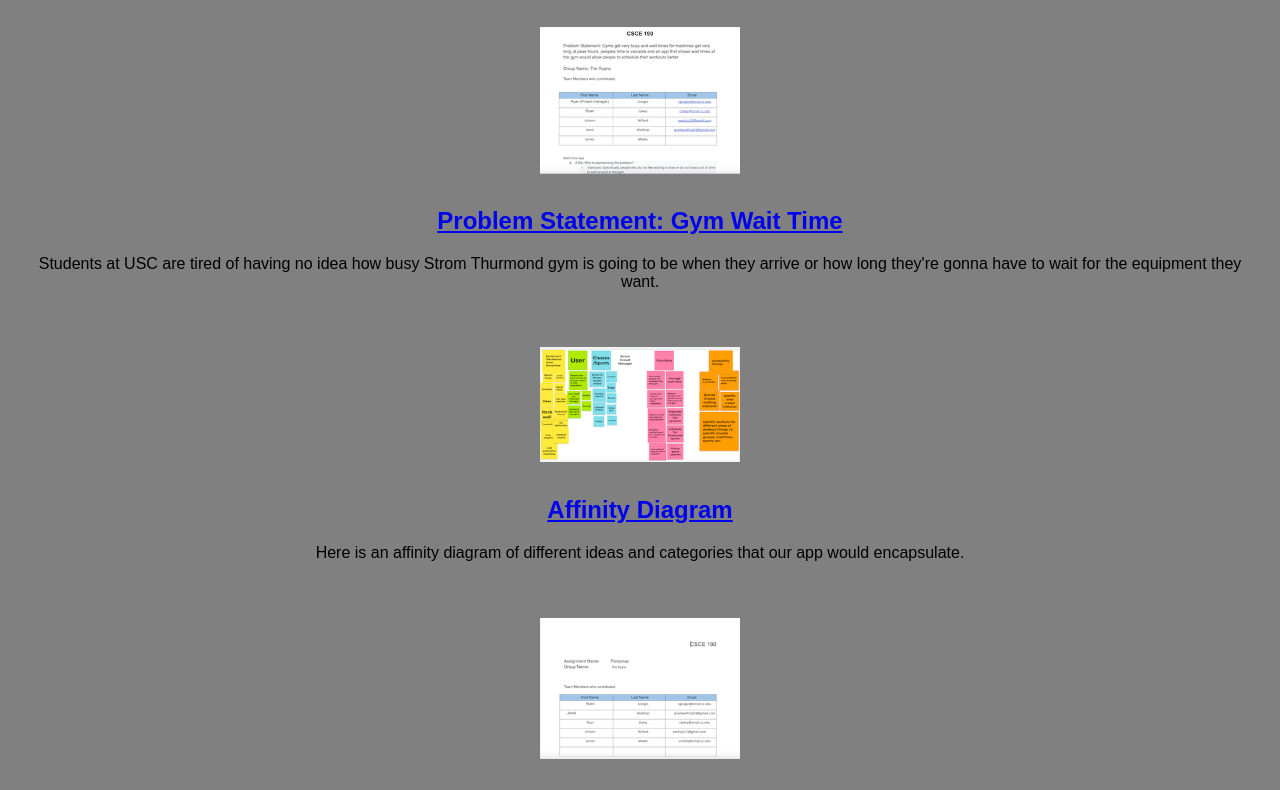
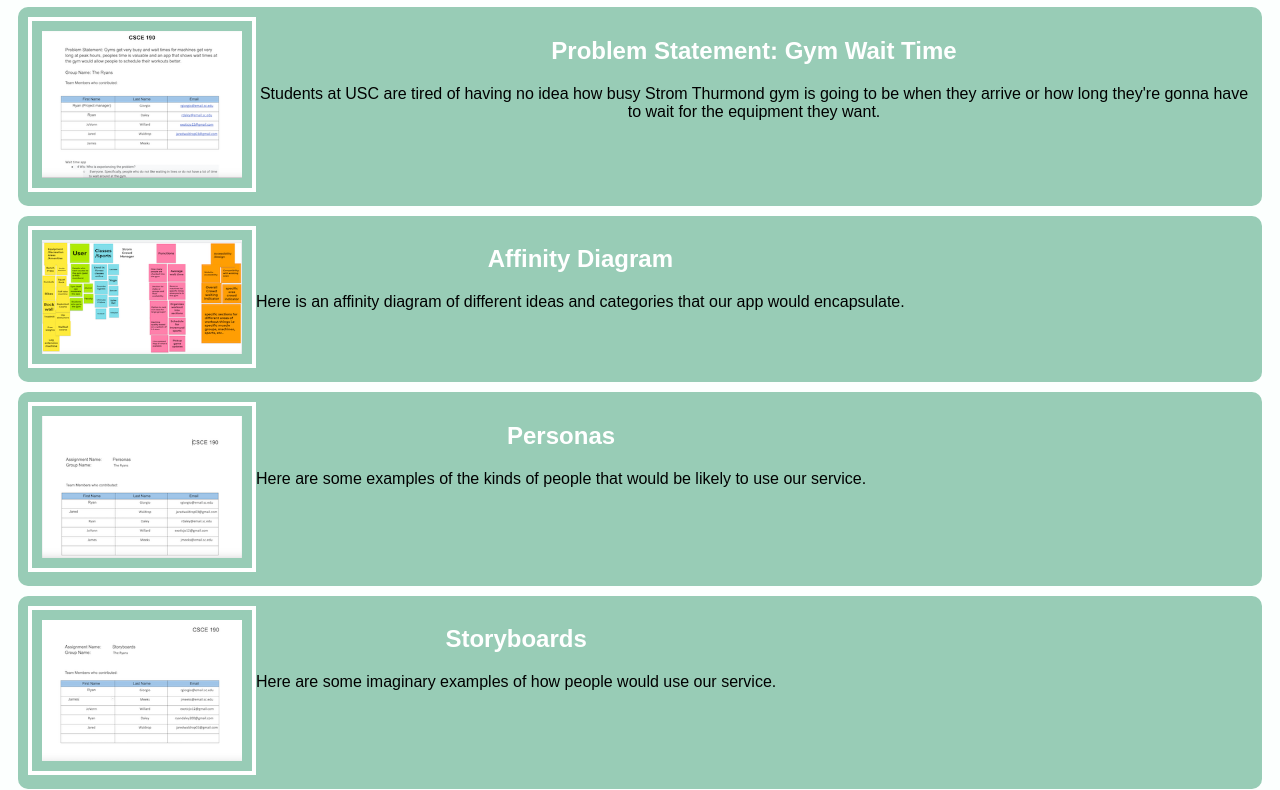
Before and after one commit to ryangiorgio/ryangiorgio.github.io, a plain HTML site: page index.html in a window 1280 px wide. Shown: the part 73-863 px from the top of the page. Drawn offline with Linux system fonts and the light colour scheme.

Commit message:
Add files via upload

```diff
--- a/styles.css
+++ b/styles.css
@@ -1,22 +1,41 @@
 body {
-    background: grey;
+    background: #fcfffe;
     font-family:Arial, Helvetica, sans-serif;
     text-align:center;
 }
 
-.assignment {
-    background: lightgrey
-    display: flex;
-    margin: 10px;
+.assignment{
+    display:flex;
     padding: 10px;
+    margin:10px;
+    background: #98ccb6;
+    border-radius: 10px;
 }
 
-.assignment img {
+.assignment img{
     width:200px;
     padding: 10px;
+    border: 4px solid #FFF;
+}
+
+.assignment img:hover{
+    border: 4px dashed #F25C69
 }
 
 h1{
     color:whitesmoke;
     text-align:center;
 }
+
+h1:hover{
+    color: #F25C69;
+}
+
+a{
+    text-decoration:none;
+    color: #FFF;
+}
+
+a:hover{
+    color: #F25C69;
+}
```
